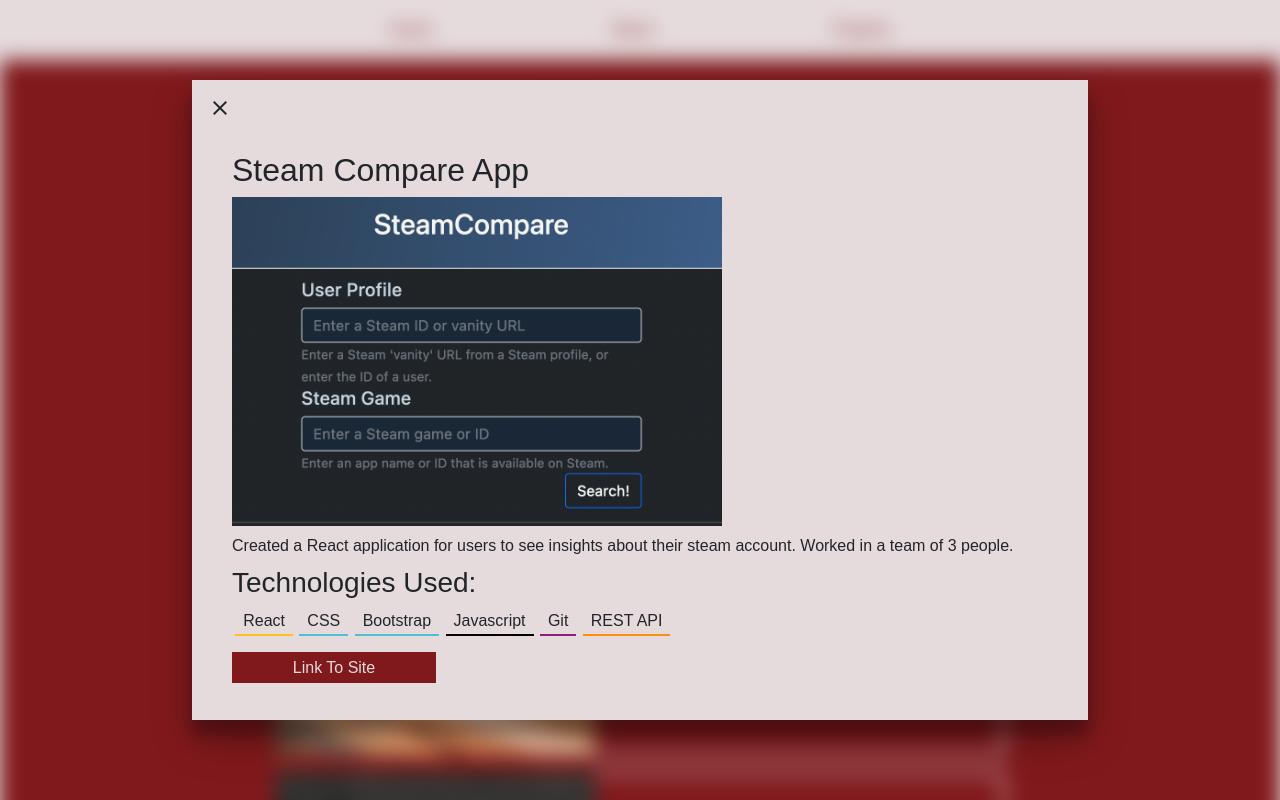
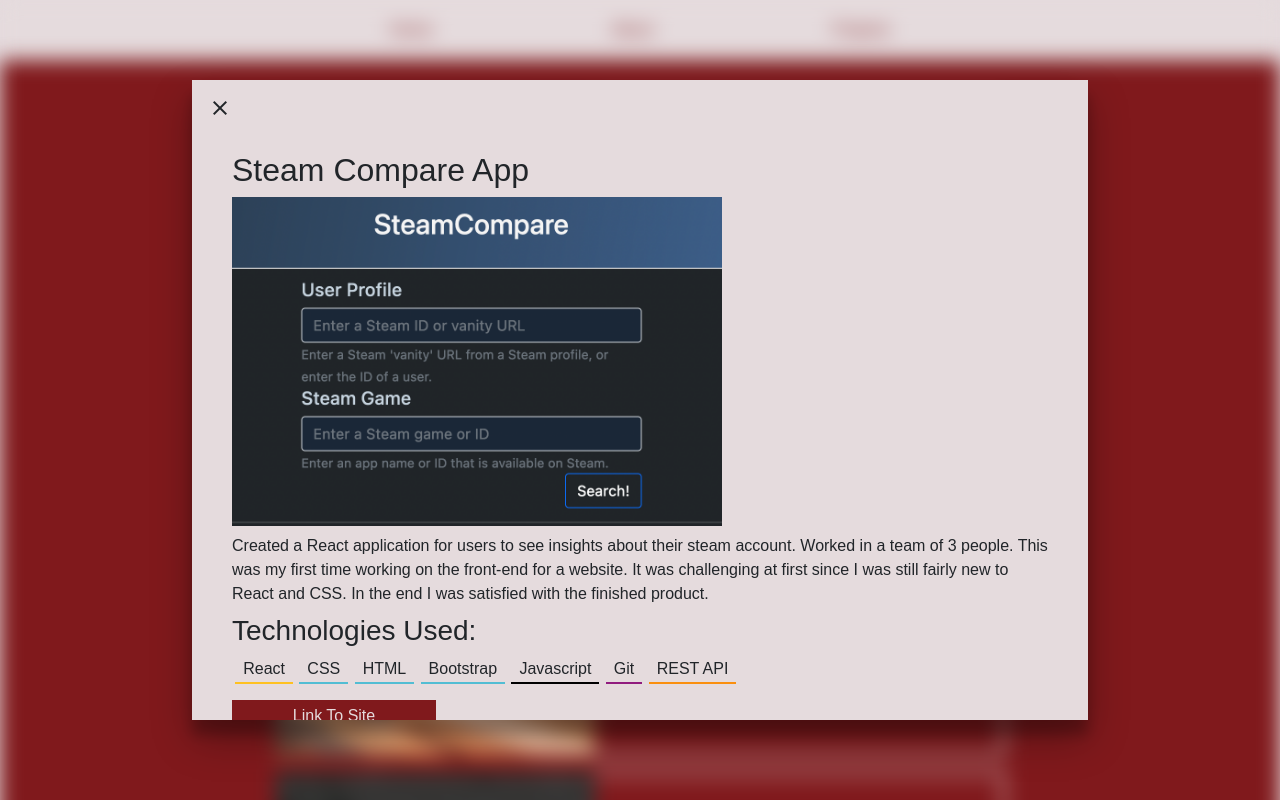
Before and after one commit to Arturo-Bravo/portfolio, an Angular app: page /projects in a window 1280 px wide. Both pictures are taken after a click on the picture 434 px from the left and 260 px from the top of the page. Shown: the top 800 px of the page. Built offline with nearby package versions, Linux system fonts and the light colour scheme.

Commit message:
added more descriptions to the projects

```diff
--- a/src/app/app.component.css
+++ b/src/app/app.component.css
@@ -135,7 +135,3 @@
 	color: inherit;
 	text-decoration: none;
 }
-
-router-outlet + *{
-	height: 100%;
-}
--- a/src/app/components/projects/projects.component.html
+++ b/src/app/components/projects/projects.component.html
@@ -17,8 +17,7 @@
 				{{theProject.name}}
 			</div>
 			<img [src]="theProject.pic" alt="{{theProject.name}} thumbnail" class="thumb">
-			<div class="mt-2">
-				{{theProject.desc}}
+			<div class="mt-2" [innerHtml]="theProject.desc">
 			</div>
 			<div class="mt-2 h3">
 				Technologies Used:
--- a/src/app/components/projects/projects.component.ts
+++ b/src/app/components/projects/projects.component.ts
@@ -17,12 +17,16 @@
       tags: [
         {skill: 'React', color: 'frame'},
         {skill: 'CSS', color: 'style'},
+        {skill: 'HTML', color: 'style'},
         {skill: 'Bootstrap', color: 'style'},
         {skill: 'Javascript', color: 'lang'},
         {skill: 'Git', color: 'git'},
         {skill: 'REST API', color: 'other'}
       ],
-      desc: "Created a React application for users to see insights about their steam account. Worked in a team of 3 people.",
+      desc: `Created a React application for users to see insights about their steam account. Worked in a team of 3 people.
+        This was my first time working on the front-end for a website. It was challenging at first since I was still fairly new
+        to React and CSS. In the end I was satisfied with the finished product.
+      `,
       link: 'https://maxoakes.github.io/steam-compare/'
     },
     {
@@ -31,11 +35,15 @@
       tags: [
         {skill: 'Vue', color: 'frame'},
         {skill: 'CSS', color: 'style'},
+        {skill: 'HTML', color: 'style'},
         {skill: 'Typescript', color: 'lang'},
         {skill: 'Git', color: 'git'},
         {skill: 'API', color: 'other'}
       ],
-      desc: "Worked in a team of seven people to develop a website for shop teachers to handle their classes and lessons.",
+      desc: `Worked in a team of seven people to develop a website for shop teachers to handle their classes.
+        My responsibility was to work on the teacher portal, where teachers are able to create classes, add lessons and manage student records.
+        Teachers are able to select from many certified lessons to add to their class. I worked on this project for 16 weeks.
+      `,
       link: 'https://www.teachsafely.com/'
     },
     {
@@ -49,8 +57,14 @@
         {skill: 'Git', color: 'git'},
         {skill: 'Pandas', color: 'frame'}
       ],
-      desc: `Built a data pipeline for C-Tran GPS sensor data. Used the data to create visualizations using Mapbox GL JS.
-			Loaded daily sensor data onto a SQL database.`
+      desc: `A classmate and I Built a data pipeline for C-Tran GPS sensor data. We used the data to create visualizations using Mapbox GL JS.
+			Every day, using a google cloud virtual machine, the sensor data would get automatically fetched then stored in a json file.
+      Then using Python's Beautiful Soup, it would automatically fetch stop event data, which was a seperate data set that included more
+      information about the C-Tran bus and route for that day. Then after integrating both data sets together they would be loaded into the PostgreSQL database
+      inside the virtual machine. Then from there we could convert any query results in a geojson format to work with Mapbox.
+      <br/>
+      <br/>
+      This project was really cool to do. I learned a lot from it.`
     },
     {
       name: "Kingdom of Frupal",
@@ -60,7 +74,13 @@
         {skill: 'ncurses', color: 'frame'},
         {skill: 'Git', color: 'git'},
       ],
-      desc: `Developed a game with 4 other people following a scrum methodology for project management.`
+      desc: `Developed a game with 4 other people following a scrum methodology for project management. The game was quite simple. You move around a 2d plane, finding tools,
+      breaking obstacles, and finding treasure. The ultimate goal is to find the diamonds hidden somewhere in the map.
+      <br/>
+      <br/>
+      This project is special to me because it was my first time collaborating with others with code. Thus I had to learn git. It was also interesting designing a map because
+      you need to have user experience in mind. It has to be fun but challenging so the player doesn't get bored.
+      `
     },
 
   ]
```
